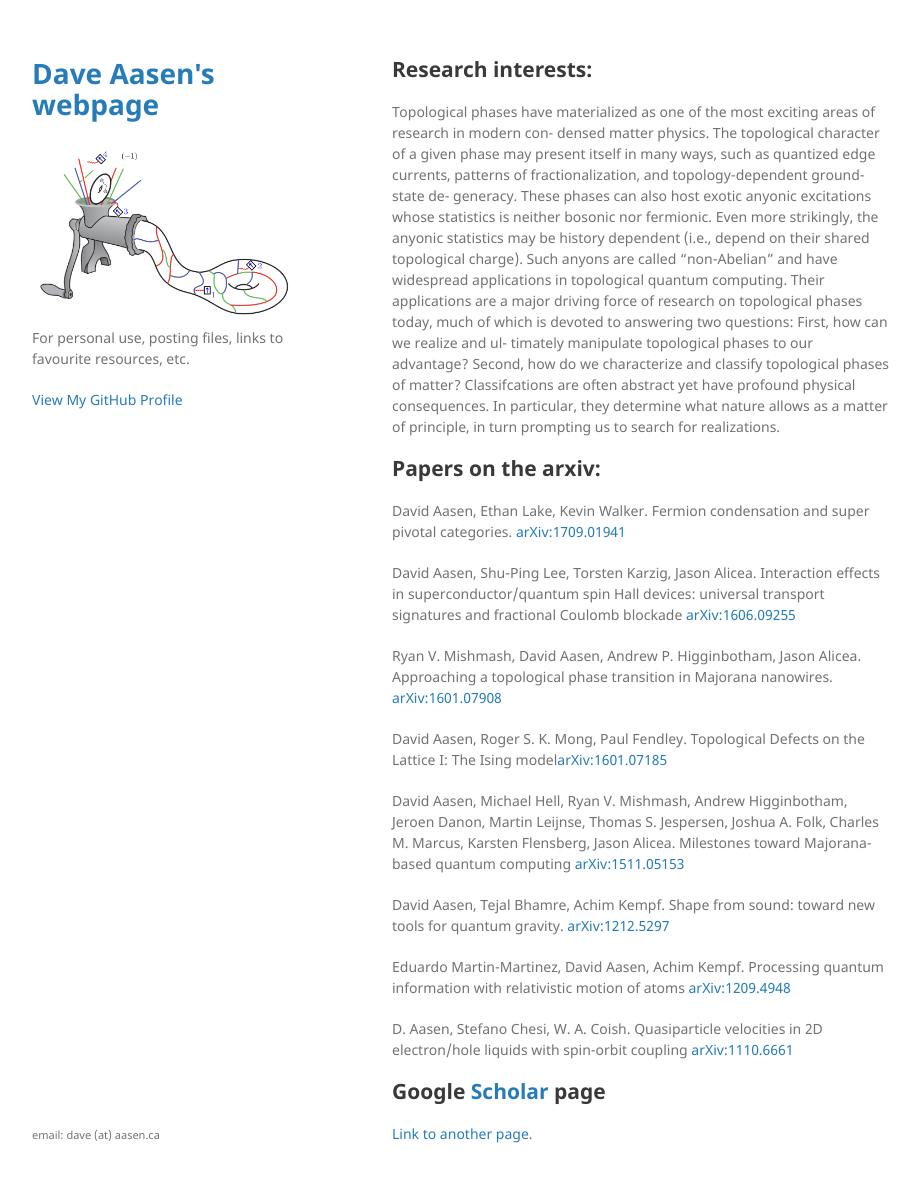
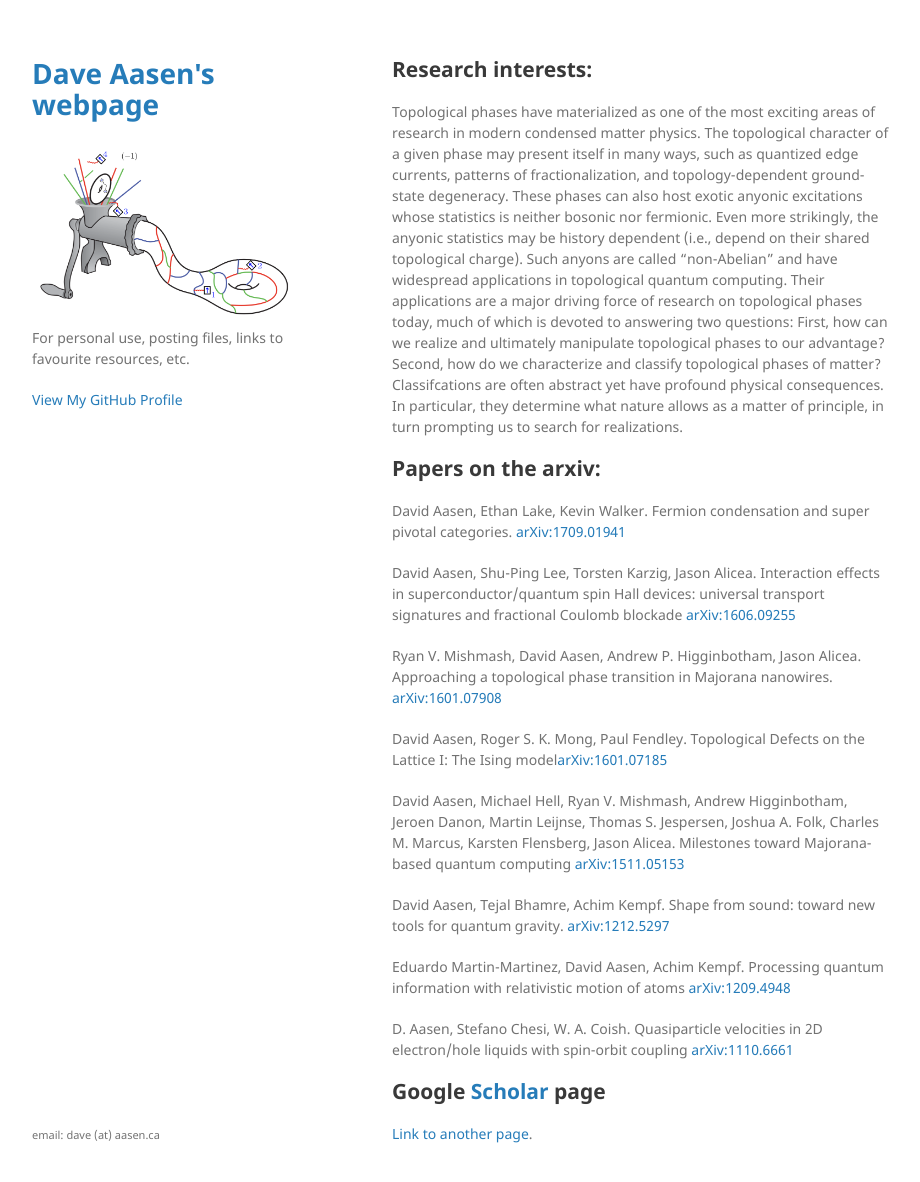
Before and after one commit to davidaasen/davidaasen.github.io, a Jekyll site: the page built from index.md, in a window 1280 px wide and 1214 px high. Shown: the top 1182 px of the window, without its empty margins (178-1098 px from the left). Built offline with Jekyll 4.4.1, drawn with Linux system fonts in a browser that asks for light colours; our own code applies the rules of GitHub Pages for plain Markdown files.

Commit message:
Update index.md

```diff
--- a/index.md
+++ b/index.md
@@ -3,18 +3,7 @@ layout: default
 ---
 
 ## Research interests:
-Topological phases have materialized as one of the most exciting areas of research in modern con-
-densed matter physics. The topological character of a given phase may present itself in many ways,
-such as quantized edge currents, patterns of fractionalization, and topology-dependent ground-state de-
-generacy. These phases can also host exotic anyonic excitations whose statistics is neither bosonic nor
-fermionic. Even more strikingly, the anyonic statistics may be history dependent (i.e., depend on their
-shared topological charge). Such anyons are called "non-Abelian" and have widespread applications in
-topological quantum computing. Their applications are a major driving force of research on topological
-phases today, much of which is devoted to answering two questions: First, how can we realize and ul-
-timately manipulate topological phases to our advantage? Second, how do we characterize and classify
-topological phases of matter? Classifcations are often abstract yet have profound physical consequences.
-In particular, they determine what nature allows as a matter of principle, in turn prompting us to search
-for realizations.
+Topological phases have materialized as one of the most exciting areas of research in modern condensed matter physics. The topological character of a given phase may present itself in many ways, such as quantized edge currents, patterns of fractionalization, and topology-dependent ground-state degeneracy. These phases can also host exotic anyonic excitations whose statistics is neither bosonic nor fermionic. Even more strikingly, the anyonic statistics may be history dependent (i.e., depend on their shared topological charge). Such anyons are called "non-Abelian" and have widespread applications in topological quantum computing. Their applications are a major driving force of research on topological phases today, much of which is devoted to answering two questions: First, how can we realize and ultimately manipulate topological phases to our advantage? Second, how do we characterize and classify topological phases of matter? Classifcations are often abstract yet have profound physical consequences. In particular, they determine what nature allows as a matter of principle, in turn prompting us to search for realizations.
 
 
 ## Papers on the arxiv:
```
